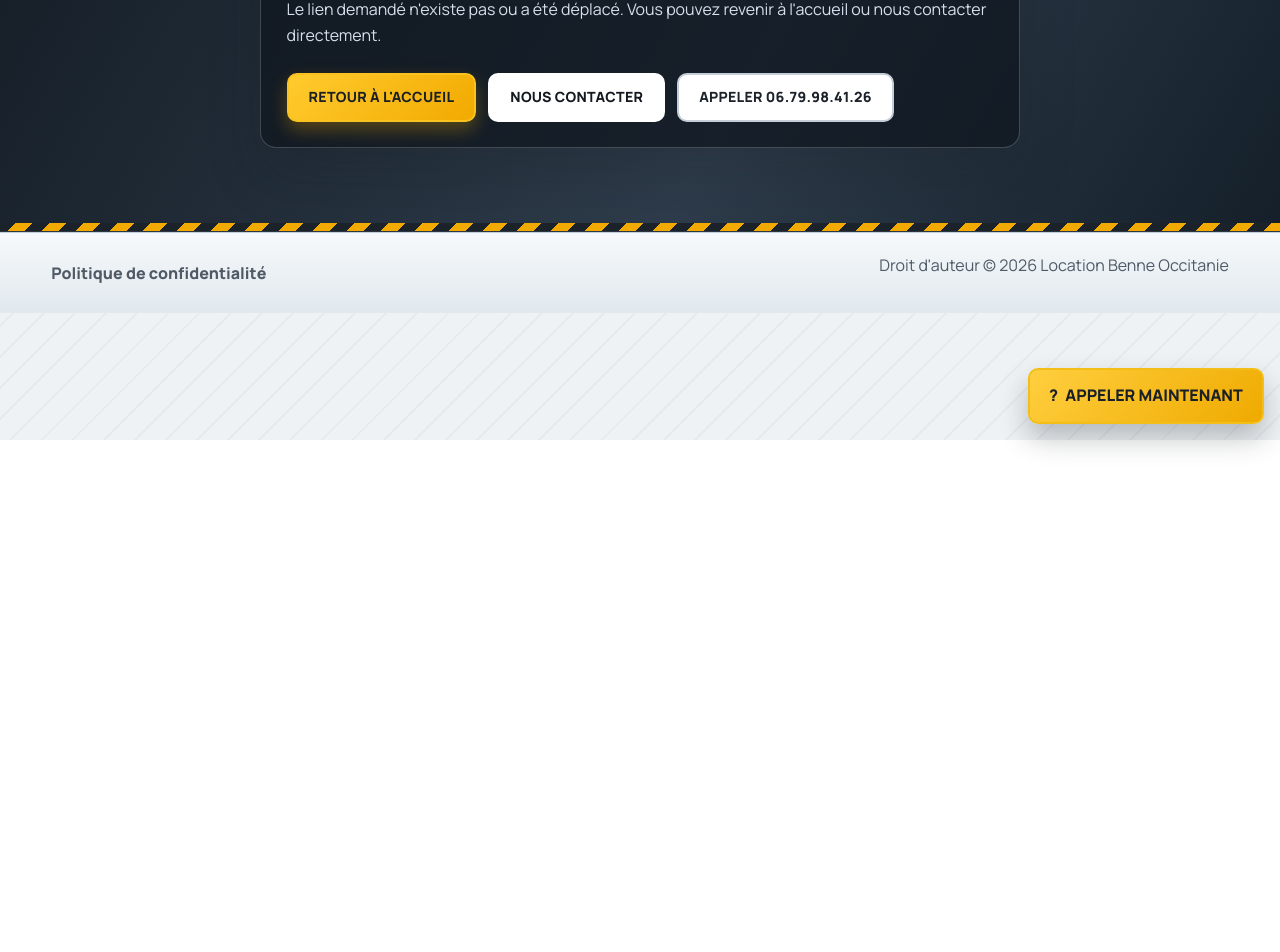
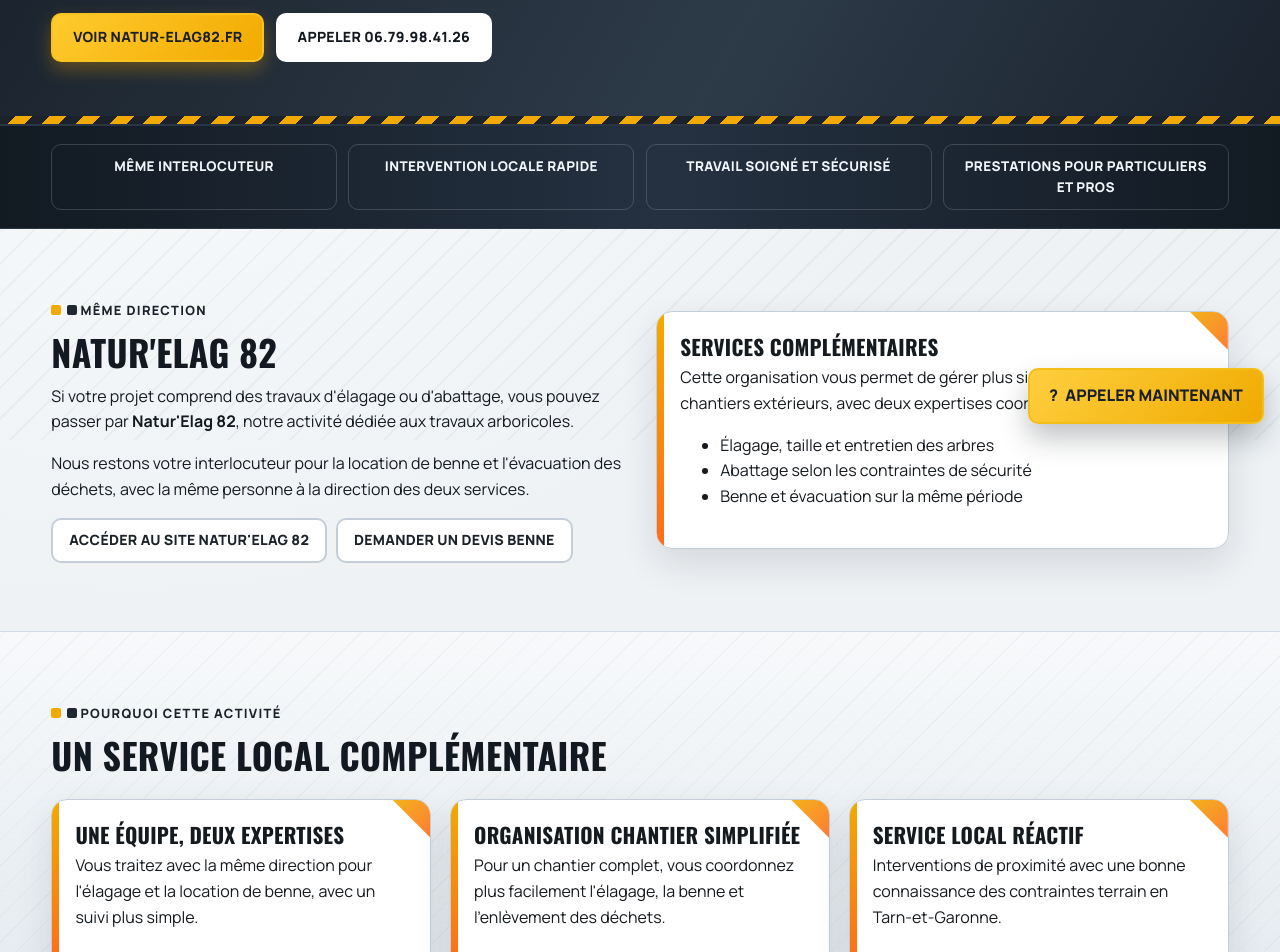
Before and after one commit to mickael31/locationbenne, a React (Vite) app: page /partenaire-elagage in a window 1280 px wide. Shown: the part 360-1312 px from the top of the page. Before the commit the page ends 800 px from the top, so only its background shows below. Built offline with nearby package versions, Linux system fonts and the light colour scheme.

Commit message:
partenaire

```diff
--- a/scripts/postbuild.mjs
+++ b/scripts/postbuild.mjs
@@ -9,6 +9,7 @@
   "contact",
   "357-2",
   "services",
+  "partenaire-elagage",
   "politique-de-confidentialite",
 ];
 
--- a/src/App.jsx
+++ b/src/App.jsx
@@ -5,6 +5,7 @@
 import ContactPage from "./pages/ContactPage";
 import HomePage from "./pages/HomePage";
 import NotFoundPage from "./pages/NotFoundPage";
+import PartnerPage from "./pages/PartnerPage";
 import PrivacyPage from "./pages/PrivacyPage";
 import ServicesPage from "./pages/ServicesPage";
 import SeoManager from "./components/SeoManager";
@@ -20,6 +21,7 @@
           <Route path="/contact" element={<ContactPage />} />
           <Route path="/357-2" element={<BennesPage />} />
           <Route path="/services" element={<ServicesPage />} />
+          <Route path="/partenaire-elagage" element={<PartnerPage />} />
           <Route
             path="/politique-de-confidentialite"
             element={<PrivacyPage />}
--- a/src/data/content.js
+++ b/src/data/content.js
@@ -14,6 +14,7 @@
   { to: "/contact", label: "Contact" },
   { to: "/357-2", label: "Bennes" },
   { to: "/services", label: "Services" },
+  { to: "/partenaire-elagage", label: "Élagage" },
 ];
 
 export const home = {
@@ -191,6 +192,38 @@
   ],
 };
 
+export const partnerPage = {
+  eyebrow: "Notre activité élagage",
+  title: "Élagage et abattage avec la même direction",
+  lead: "Location Benne Occitanie et Natur'Elag 82 sont portés par la même personne. Vous bénéficiez d'un suivi cohérent pour la benne, l'élagage et l'évacuation.",
+  website: "https://natur-elag82.fr/",
+  websiteLabel: "natur-elag82.fr",
+  partnerName: "Natur'Elag 82",
+  highlights: [
+    "Même interlocuteur",
+    "Intervention locale rapide",
+    "Travail soigné et sécurisé",
+    "Prestations pour particuliers et pros",
+  ],
+  reasons: [
+    {
+      title: "Une équipe, deux expertises",
+      description:
+        "Vous traitez avec la même direction pour l'élagage et la location de benne, avec un suivi plus simple.",
+    },
+    {
+      title: "Organisation chantier simplifiée",
+      description:
+        "Pour un chantier complet, vous coordonnez plus facilement l'élagage, la benne et l'enlèvement des déchets.",
+    },
+    {
+      title: "Service local réactif",
+      description:
+        "Interventions de proximité avec une bonne connaissance des contraintes terrain en Tarn-et-Garonne.",
+    },
+  ],
+};
+
 export const bennes = {
   eyebrow: "Nos bennes de 3 à 15 m³",
   title: "Location pour tous vos besoins",
--- /dev/null
+++ b/src/pages/PartnerPage.jsx
@@ -0,0 +1,110 @@
+import { NavLink } from "react-router-dom";
+import SectionCta from "../components/SectionCta";
+import { company, partnerPage } from "../data/content";
+import useScrollReveal from "../hooks/useScrollReveal";
+
+export default function PartnerPage() {
+  useScrollReveal();
+
+  return (
+    <>
+      <section className="page-hero page-hero-services">
+        <div className="container">
+          <p className="eyebrow">{partnerPage.eyebrow}</p>
+          <h1>{partnerPage.title}</h1>
+          <p className="services-hero-lead">{partnerPage.lead}</p>
+          <div className="services-hero-actions">
+            <a
+              href={partnerPage.website}
+              className="btn btn-primary"
+              target="_blank"
+              rel="noopener noreferrer"
+            >
+              Voir {partnerPage.websiteLabel}
+            </a>
+            <a href={`tel:${company.phoneRaw}`} className="btn btn-light">
+              Appeler {company.phoneLocalDisplay}
+            </a>
+          </div>
+        </div>
+      </section>
+
+      <section className="services-proof">
+        <div className="container services-proof-grid">
+          {partnerPage.highlights.map((item, i) => (
+            <article
+              key={item}
+              className={`services-proof-item fade-in stagger-${i + 1}`}
+            >
+              {item}
+            </article>
+          ))}
+        </div>
+      </section>
+
+      <section className="section">
+        <div className="container split">
+          <div className="fade-in-left">
+            <p className="eyebrow">Même direction</p>
+            <h2>{partnerPage.partnerName}</h2>
+            <p>
+              Si votre projet comprend des travaux d'élagage ou d'abattage, vous
+              pouvez passer par <strong>{partnerPage.partnerName}</strong>, notre
+              activité dédiée aux travaux arboricoles.
+            </p>
+            <p>
+              Nous restons votre interlocuteur pour la location de benne et
+              l'évacuation des déchets, avec la même personne à la direction des
+              deux services.
+            </p>
+            <div className="service-actions">
+              <a
+                href={partnerPage.website}
+                className="btn btn-secondary small"
+                target="_blank"
+                rel="noopener noreferrer"
+              >
+                Accéder au site Natur'Elag 82
+              </a>
+              <NavLink to="/contact" className="btn btn-ghost small">
+                Demander un devis benne
+              </NavLink>
+            </div>
+          </div>
+          <article className="card fade-in-right">
+            <h3>Services complémentaires</h3>
+            <p>
+              Cette organisation vous permet de gérer plus simplement vos
+              chantiers extérieurs, avec deux expertises coordonnées.
+            </p>
+            <ul>
+              <li>Élagage, taille et entretien des arbres</li>
+              <li>Abattage selon les contraintes de sécurité</li>
+              <li>Benne et évacuation sur la même période</li>
+            </ul>
+          </article>
+        </div>
+      </section>
+
+      <section className="section alt">
+        <div className="container">
+          <p className="eyebrow fade-in">Pourquoi cette activité</p>
+          <h2 className="fade-in">Un service local complémentaire</h2>
+          <div className="cards">
+            {partnerPage.reasons.map((reason, i) => (
+              <article
+                key={reason.title}
+                className={`card scale-in stagger-${i + 1}`}
+              >
+                <h3>{reason.title}</h3>
+                <p>{reason.description}</p>
+              </article>
+            ))}
+          </div>
+        </div>
+      </section>
+
+      <SectionCta />
+    </>
+  );
+}
--- a/src/seo/seoConfig.js
+++ b/src/seo/seoConfig.js
@@ -13,6 +13,7 @@
   "/services": "Services",
   "/357-2": "Bennes",
   "/contact": "Contact",
+  "/partenaire-elagage": "Élagage",
   "/politique-de-confidentialite": "Politique de confidentialité",
 };
 
@@ -61,6 +62,19 @@
       "Contactez Location Benne Occitanie pour votre demande de location de benne. Réponse rapide et devis gratuit.",
     image: "/images/2025/08/cropped-Logo_de_Benne_Occitanie-removebg-preview.png",
     imageAlt: "Contact Location Benne Occitanie",
+  },
+  "/partenaire-elagage": {
+    title: "Élagage | Location Benne Occitanie",
+    description:
+      "Découvrez notre activité Natur'Elag 82, gérée par la même direction que Location Benne Occitanie, pour vos travaux d'élagage et abattage.",
+    image: "/images/2025/08/ChatGPT-Image-4-aout-2025-22_15_10-1024x683.png",
+    imageAlt: "Travaux d'élagage avec partenaire local en Tarn-et-Garonne",
+    keywords: [
+      "partenaire elagage montauban",
+      "elagage tarn et garonne",
+      "abattage arbres 82",
+      "natur elag 82",
+    ],
   },
   "/politique-de-confidentialite": {
     title: "Politique de confidentialité | Location Benne Occitanie",
```
Also changed, not shown: 1 other file (tests, documents, lock files or other folders).
